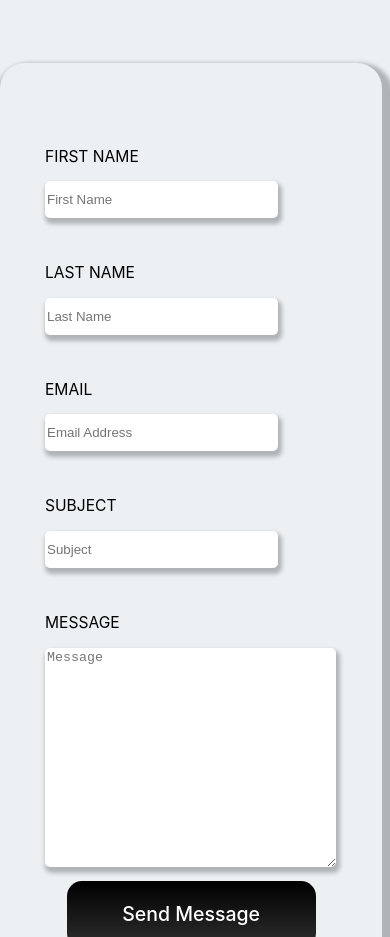
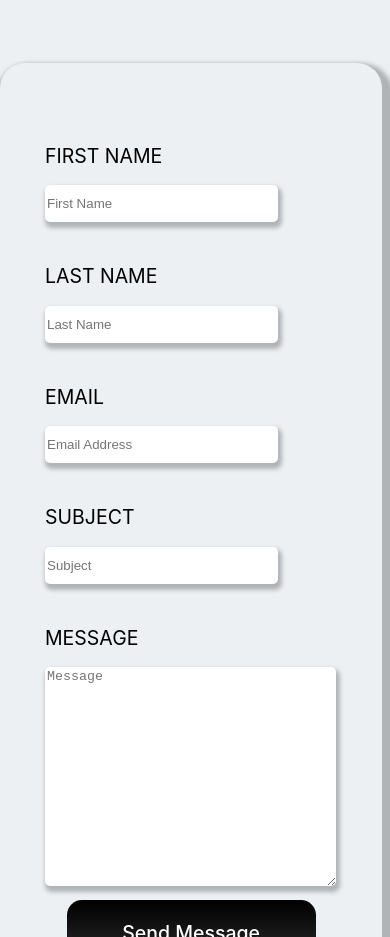
Before and after one commit to Calicanx/rabin, a React (Create React App) app: page / in a window 390 px wide. Shown: the part 5060-5997 px from the top of the page. Built offline with nearby package versions, Linux system fonts and the light colour scheme; a web font is replaced by a local one.

Commit message:
Update Dev.css

```diff
--- a/src/DevPortfolio/Dev.css
+++ b/src/DevPortfolio/Dev.css
@@ -706,7 +706,7 @@ color: #000000;
         height: 1000px;
     }
     .inputhead{
-        font-size: 4vw;
+        font-size: 5vw;
         left: 45px;
     }
     .inputspace{
```
